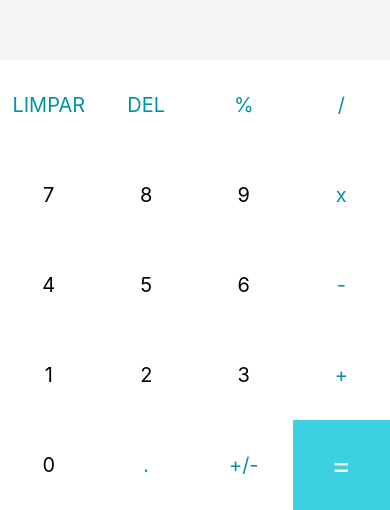
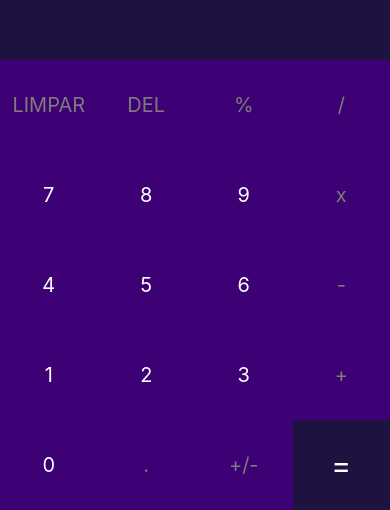
Before and after one commit to Leandro-Pinho/calculadora-2, a React Native app in the folder Calculadora/: screen / in a window 390 px wide. Shown: the part 334-844 px from the top of the page. Built offline with nearby package versions, Linux system fonts and the light colour scheme.

Commit message:
mudando o estilo

```diff
--- a/Calculadora/App.js
+++ b/Calculadora/App.js
@@ -91,12 +91,12 @@
 
         {buttons.map((button) =>
           button === '=' ? // Mapeamento do botão =
-        <TouchableOpacity onPress={() => handleInput(button)} key={button} style={[styles.button, {backgroundColor: '#3dd0e3'}]}>
+        <TouchableOpacity onPress={() => handleInput(button)} key={button} style={[styles.button, {backgroundColor: '#1E1240'}]}>
           <Text style={[styles.textButton, {color: "white", fontSize: 30}]}>{button}</Text>
         </TouchableOpacity>
           : // Mapeamento dos outros botões
           <TouchableOpacity onPress={() => handleInput(button)} key={button} style={styles.button}>
-            <Text style={[styles.textButton, {color: typeof(button) === 'number' ? 'black': '#0093a6'}]}>{button}</Text>
+            <Text style={[styles.textButton, {color: typeof(button) === 'number' ? 'white': '#7c7c7c'}]}>{button}</Text>
           </TouchableOpacity>
         )}
       </View>
@@ -112,10 +112,10 @@
   results: {
     flex: 2,
     justifyContent: "center",
-    backgroundColor: "#f5f5f5"
+    backgroundColor: "#1E1240"
   },
   resultText: {
-    color: "#282F38",
+    color: "#fff",
     fontSize: 32,
     fontWeight: "bold",
     padding: 12,
@@ -132,7 +132,7 @@
     flexWrap: 'wrap',
   },
   button: {
-    backgroundColor: 'white',
+    backgroundColor: '#3D0075',
     alignItems: 'center',
     justifyContent: 'center',
     minWidth: 90,
```
